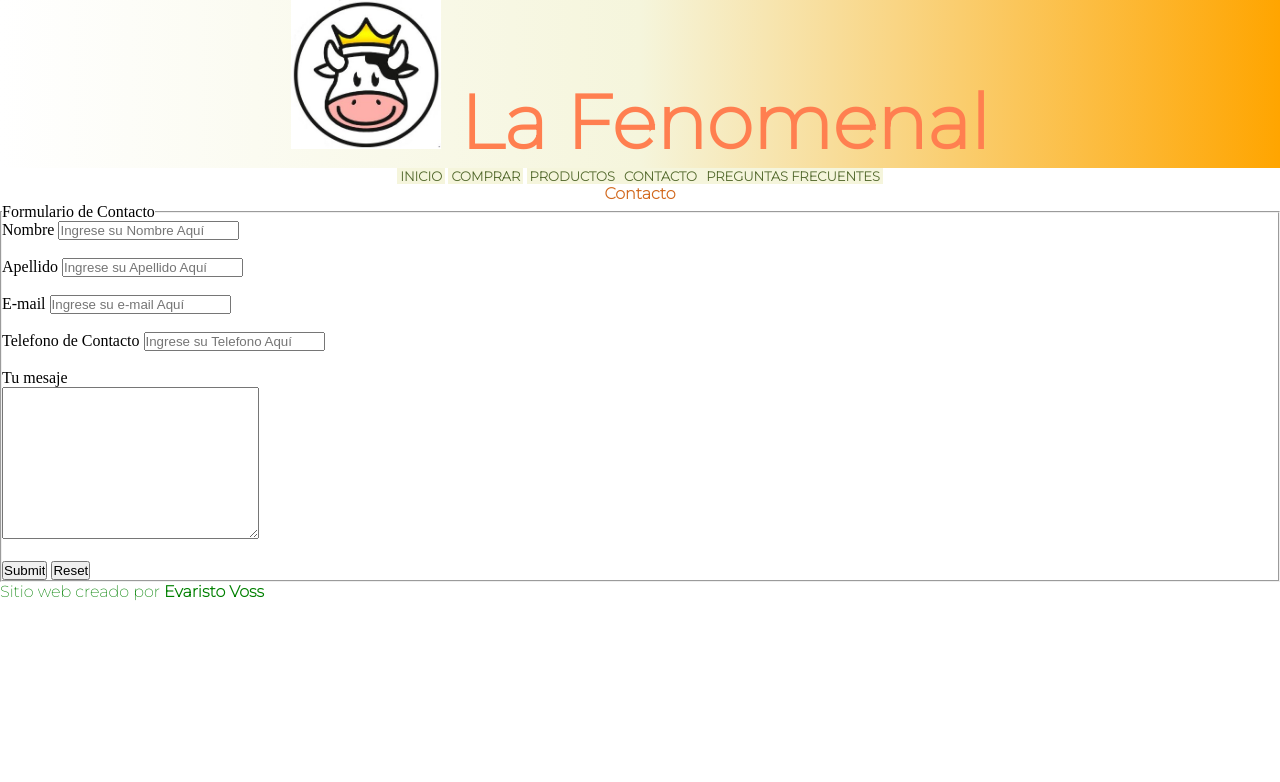
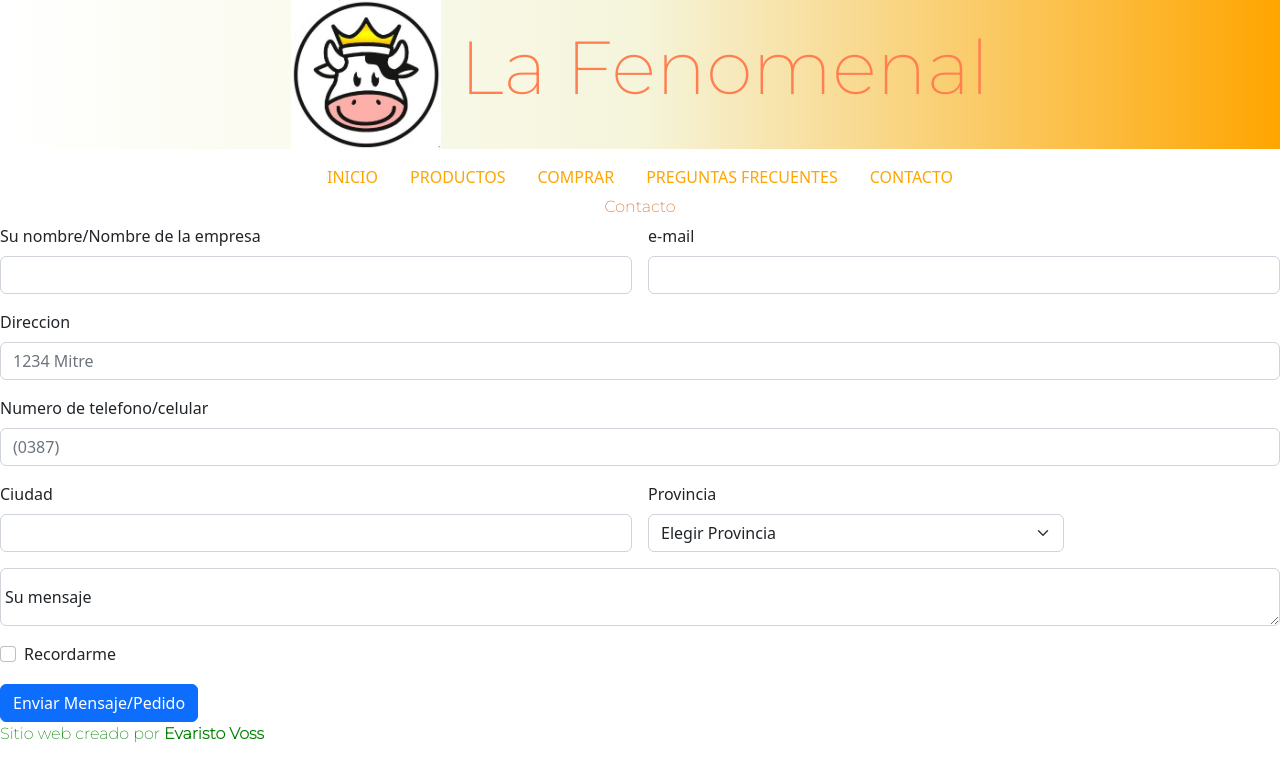
Before and after one commit to EvaristoVoss/idea--voss, a plain HTML site: page pages/contacto.html in a window 1280 px wide. Drawn offline with nearby package versions, Linux system fonts and the light colour scheme.

Commit message:
cincopags

```diff
--- a/pages/contacto.html
+++ b/pages/contacto.html
@@ -5,6 +5,8 @@
     <meta http-equiv="X-UA-Compatible" content="IE=edge">
     <meta name="viewport" content="width=}, initial-scale=1.0">
     <title>Contacto</title>
+    <link href="https://cdn.jsdelivr.net/npm/bootstrap@5.2.0-beta1/dist/css/bootstrap.min.css" rel="stylesheet"
+    integrity="sha384-0evHe/X+R7YkIZDRvuzKMRqM+OrBnVFBL6DOitfPri4tjfHxaWutUpFmBp4vmVor" crossorigin="anonymous">
     <link rel="stylesheet" href="../css/estilo.css">
 </head>
 <body>
@@ -13,48 +15,77 @@
 
        </header>
         <nav>
-           <ul id="lista1">
+            <ul class="nav justify-content-center">
+                <li class="nav-item">
+                  <a class="nav-link active" aria-current="page" href="../index.html">Inicio</a>
+                </li>
+                <li class="nav-item">
+                  <a class="nav-link" href="productos.html">Productos</a>
+                </li>
+                <li class="nav-item">
+                  <a class="nav-link" href="comprar.html">Comprar</a>
+                </li>
+                <li class="nav-item">
+                  <a class="nav-link" href="preguntasfrecuentes.html">Preguntas Frecuentes</a>
+                </li>
+                <li class="nav-item">
+                  <a class="nav-link" href="contacto.html">Contacto</a>
+                </li>
 
-           <li> <a href="../index.html" >Inicio</a></li>
-               <li> <span class="separador"></span><a href="comprar.html">Comprar</a></li>
-               <li> <span class="separador"></span><a href="productos.html">Productos</a> </li>
-               <li> <span class="separador"></span><a href="contacto.html" >Contacto</a> </li>
-               <li> <span class="separador"></span><a href="preguntasfrecuentes.html" >Preguntas Frecuentes</a> </li>
-
-           </ul>
-
+              </ul>
        </nav>
     <h2>Contacto</h2>
-    <main>
-        <form>
-            <fieldset>
-                <legend>Formulario de Contacto</legend>
-                <label for="">Nombre</label>
-            <input type="text" placeholder="Ingrese su Nombre Aquí">
-            <br><br>
-            <label for="">Apellido</label>
-            <input type="text" placeholder="Ingrese su Apellido Aquí">
-            <br><br>
-            <label for="">E-mail</label>
-            <input type="text" placeholder="Ingrese su e-mail Aquí">
-            <br><br>
-            <label for="">Telefono de Contacto</label>
-            <input type="text" placeholder="Ingrese su Telefono Aquí">
-            <br><br>
-            <label for="">Tu mesaje</label>
-            <br>
-            <textarea name="" id="" cols="30" rows="10"></textarea>
-            <br><br>
-            <input type="submit">
-            <input type="reset">
 
-            </fieldset>
-
-        </form>
-    </main>
+    <form class="row g-3">
+        <div class="col-md-6">
+          <label for="inputEmail4" class="form-label">Su nombre/Nombre de la empresa</label>
+          <input type="email" class="form-control" id="inputEmail4">
+        </div>
+        <div class="col-md-6">
+          <label for="inputPassword4" class="form-label">e-mail</label>
+          <input type="password" class="form-control" id="inputPassword4">
+        </div>
+        <div class="col-12">
+          <label for="inputAddress" class="form-label">Direccion</label>
+          <input type="text" class="form-control" id="inputAddress" placeholder="1234 Mitre">
+        </div>
+        <div class="col-12">
+          <label for="inputAddress2" class="form-label">Numero de telefono/celular</label>
+          <input type="text" class="form-control" id="inputAddress2" placeholder="(0387)">
+        </div>
+        <div class="col-md-6">
+          <label for="inputCity" class="form-label">Ciudad</label>
+          <input type="text" class="form-control" id="inputCity">
+        </div>
+        <div class="col-md-4">
+          <label for="inputState" class="form-label">Provincia</label>
+          <select id="inputState" class="form-select">
+            <option selected>Elegir Provincia</option>
+            <option>...</option>
+          </select>
+        </div>
+        <div class="form-floating">
+            <textarea class="form-control" placeholder="Leave a comment here" id="floatingTextarea"></textarea>
+            <label for="floatingTextarea">Su mensaje</label>
+          </div>
+        <div class="col-12">
+          <div class="form-check">
+            <input class="form-check-input" type="checkbox" id="gridCheck">
+            <label class="form-check-label" for="gridCheck">
+            Recordarme
+            </label>
+          </div>
+        </div>
+        <div class="col-12">
+          <button type="submit" class="btn btn-primary">Enviar Mensaje/Pedido</button>
+        </div>
+      </form>
 
     <footer  id="footer">
         <p>Sitio web creado por <strong>Evaristo Voss</strong></p>
     </footer>
+    <script src="https://cdn.jsdelivr.net/npm/bootstrap@5.2.0-beta1/dist/js/bootstrap.bundle.min.js"
+    integrity="sha384-pprn3073KE6tl6bjs2QrFaJGz5/SUsLqktiwsUTF55Jfv3qYSDhgCecCxMW52nD2"
+    crossorigin="anonymous"></script>
 </body>
 </html>
```
Also changed, not shown: pages/comprar.html (+61 -11 lines), pages/preguntasfrecuentes.html (+22 -8 lines).
